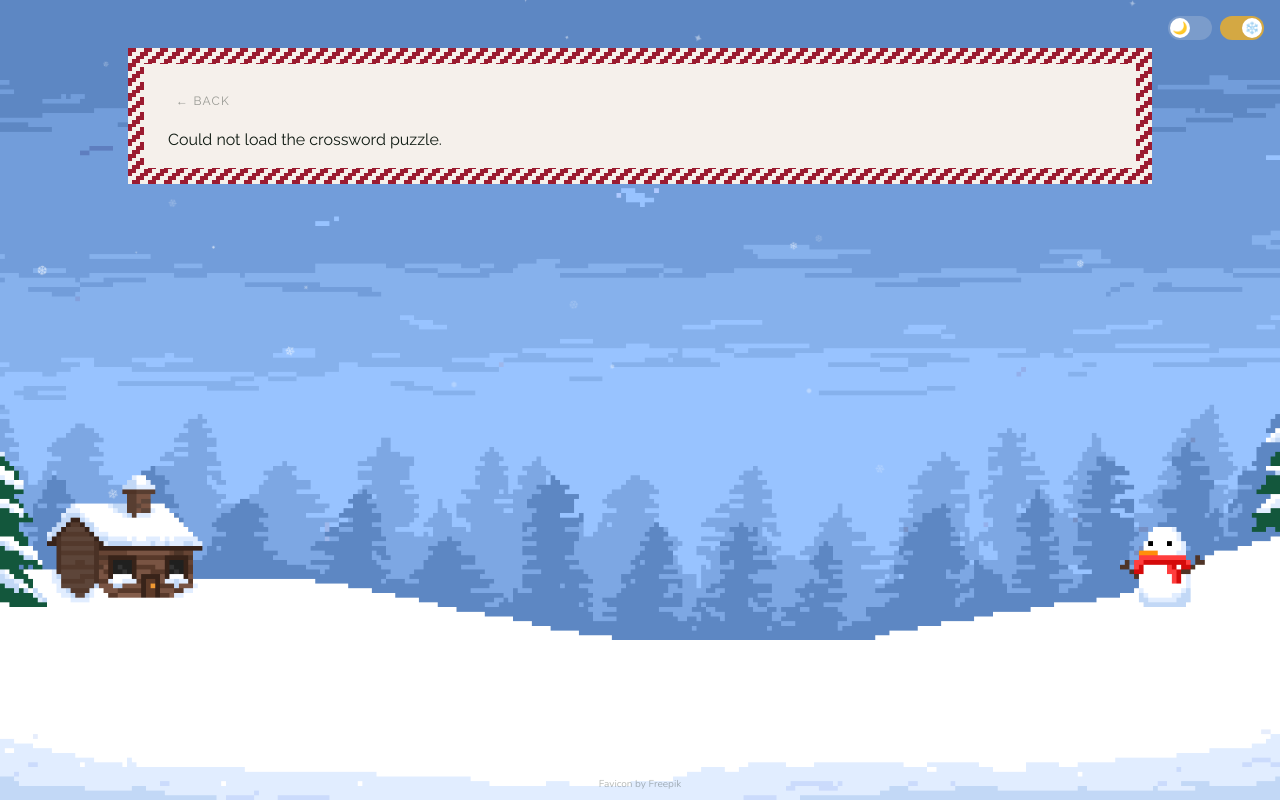
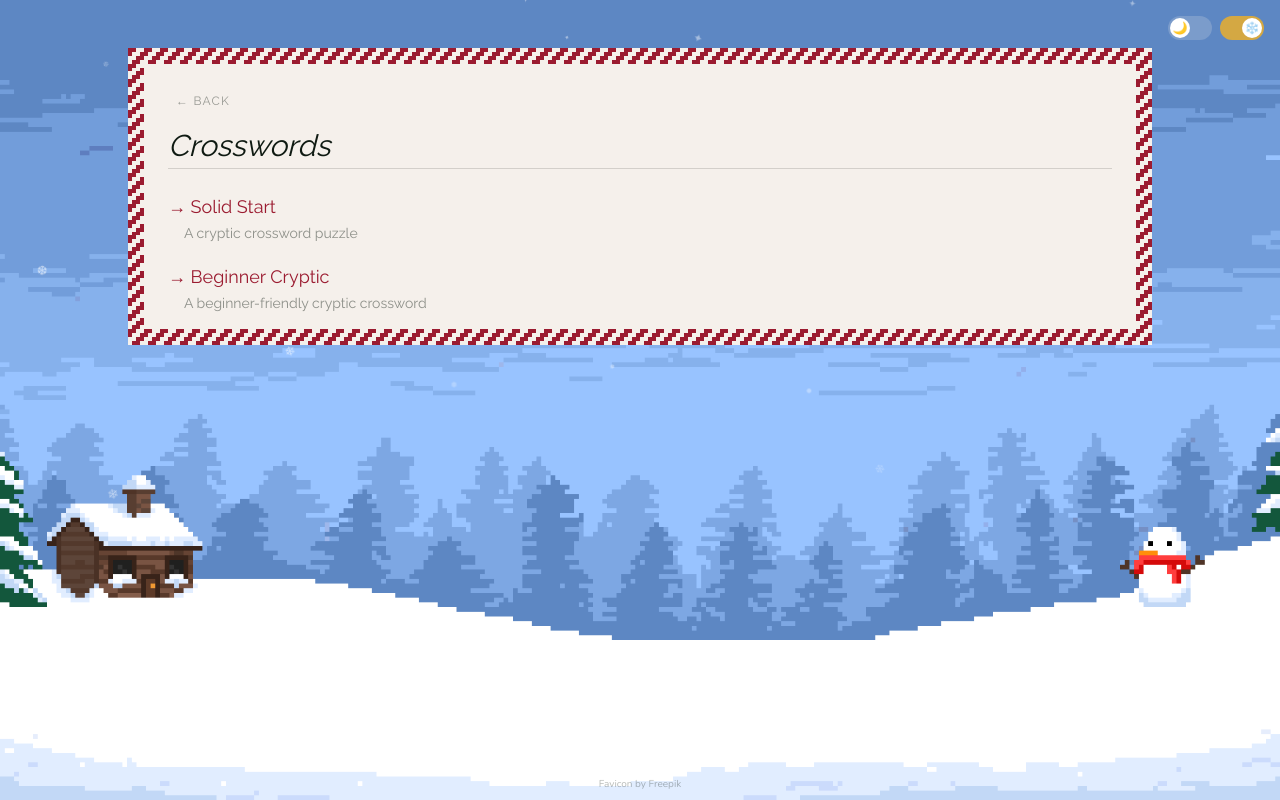
Before and after one commit to ianrosevear/ians-christmas-village, a Next.js app: page /crossword in a window 1280 px wide. Built offline with nearby package versions, Linux system fonts and the light colour scheme; no server answers.

Commit message:
handle multiple crosswords with slugs

```diff
--- /dev/null
+++ b/app/crossword/[slug]/layout.tsx
@@ -0,0 +1,30 @@
+import type { Metadata } from "next";
+import { getPuzzleBySlug, getAllPuzzles } from "@/lib/crossword/puzzles";
+
+export function generateStaticParams() {
+  return getAllPuzzles().map((p) => ({ slug: p.slug }));
+}
+
+export function generateMetadata({
+  params,
+}: {
+  params: { slug: string };
+}): Metadata {
+  const info = getPuzzleBySlug(params.slug);
+  const title = info ? `${info.title} — Crossword` : "Crossword";
+  const description = info?.description ?? "A crossword puzzle by Ian Rosevear.";
+
+  return {
+    title,
+    description,
+    openGraph: { title, description },
+  };
+}
+
+export default function CrosswordSlugLayout({
+  children,
+}: {
+  children: React.ReactNode;
+}) {
+  return children;
+}
--- /dev/null
+++ b/app/crossword/[slug]/page.tsx
@@ -0,0 +1,49 @@
+"use client";
+
+import { useEffect, useState } from "react";
+import { useParams } from "next/navigation";
+import { parseiPUZ } from "@/lib/crossword/ipuz";
+import { CrosswordPuzzle } from "@/lib/crossword/types";
+import { getPuzzleBySlug } from "@/lib/crossword/puzzles";
+import CrosswordPage from "@/components/crossword/CrosswordPage";
+
+export default function CrosswordRoute() {
+  const { slug } = useParams<{ slug: string }>();
+  const [puzzle, setPuzzle] = useState<CrosswordPuzzle | null>(null);
+  const [error, setError] = useState<string | null>(null);
+
+  const info = getPuzzleBySlug(slug);
+
+  useEffect(() => {
+    if (!info) {
+      setError("Puzzle not found");
+      return;
+    }
+
+    fetch(`/crosswords/${info.file}`)
+      .then((response) => {
+        if (!response.ok) throw new Error("Failed to load puzzle");
+        return response.json();
+      })
+      .then((json) => setPuzzle(parseiPUZ(json)))
+      .catch((err) => setError(err.message));
+  }, [info]);
+
+  if (error) {
+    return (
+      <div className="font-raleway text-[var(--color-dark)] dark:text-[var(--color-snow)]">
+        <p>Could not load the crossword puzzle.</p>
+      </div>
+    );
+  }
+
+  if (!puzzle) {
+    return (
+      <div className="font-raleway text-[var(--color-dark)]/40 dark:text-[var(--color-snow)]/35">
+        Loading puzzle...
+      </div>
+    );
+  }
+
+  return <CrosswordPage puzzle={puzzle} />;
+}
--- a/app/crossword/page.tsx
+++ b/app/crossword/page.tsx
@@ -1,39 +1,32 @@
-"use client";
+import Link from "next/link";
+import { getAllPuzzles } from "@/lib/crossword/puzzles";
 
-import { useEffect, useState } from "react";
-import { parseiPUZ } from "@/lib/crossword/ipuz";
-import { CrosswordPuzzle } from "@/lib/crossword/types";
-import CrosswordPage from "@/components/crossword/CrosswordPage";
+export default function CrosswordIndex() {
+  const puzzles = getAllPuzzles();
 
-export default function CrosswordRoute() {
-  const [puzzle, setPuzzle] = useState<CrosswordPuzzle | null>(null);
-  const [error, setError] = useState<string | null>(null);
+  return (
+    <div className="font-raleway">
+      <h2 className="text-3xl italic text-[var(--color-dark)] dark:text-[var(--color-snow)] mb-1">
+        Crosswords
+      </h2>
 
-  useEffect(() => {
-    fetch("/crosswords/Solid Start.ipuz")
-      .then((response) => {
-        if (!response.ok) throw new Error("Failed to load puzzle");
-        return response.json();
-      })
-      .then((json) => setPuzzle(parseiPUZ(json)))
-      .catch((err) => setError(err.message));
-  }, []);
+      <hr className="border-[var(--color-dark)]/15 dark:border-[var(--color-snow)]/15 mb-6" />
 
-  if (error) {
-    return (
-      <div className="font-raleway text-[var(--color-dark)] dark:text-[var(--color-snow)]">
-        <p>Could not load the crossword puzzle.</p>
-      </div>
-    );
-  }
-
-  if (!puzzle) {
-    return (
-      <div className="font-raleway text-[var(--color-dark)]/40 dark:text-[var(--color-snow)]/35">
-        Loading puzzle...
-      </div>
-    );
-  }
-
-  return <CrosswordPage puzzle={puzzle} />;
+      <ul className="space-y-5">
+        {puzzles.map(({ slug, title, description }) => (
+          <li key={slug}>
+            <Link
+              href={`/crossword/${slug}`}
+              className="text-lg text-[var(--color-cranberry)] dark:text-[var(--color-gold)] hover:underline"
+            >
+              → {title}
+            </Link>
+            <p className="text-sm text-[var(--color-dark)]/45 dark:text-[var(--color-snow)]/40 mt-0.5 ml-4">
+              {description}
+            </p>
+          </li>
+        ))}
+      </ul>
+    </div>
+  );
 }
--- a/app/page.tsx
+++ b/app/page.tsx
@@ -2,19 +2,24 @@ import Link from "next/link";
 
 const items = [
   {
-    href: "/favorites",
-    title: "Stuff I Like",
-    description: "I think you should check this stuff out",
+    href: "/crossword/solid-start",
+    title: "Crossword: Solid Start",
+    description: "A cryptic crossword puzzle",
   },
   {
-    href: "/crossword",
-    title: "Crossword: Solid Start",
-    description: "A cryptic crossword puzzle",
+    href: "/crossword/beginner-cryptic",
+    title: "Crossword: Beginner Cryptic",
+    description: "A beginner-friendly cryptic crossword",
   },
   {
     href: "/guide",
     title: "How to Solve Cryptic Crosswords",
     description: "A beginner's guide",
+  },
+  {
+    href: "/favorites",
+    title: "Stuff I Like",
+    description: "I think you should check this stuff out",
   },
 ];
 
```
